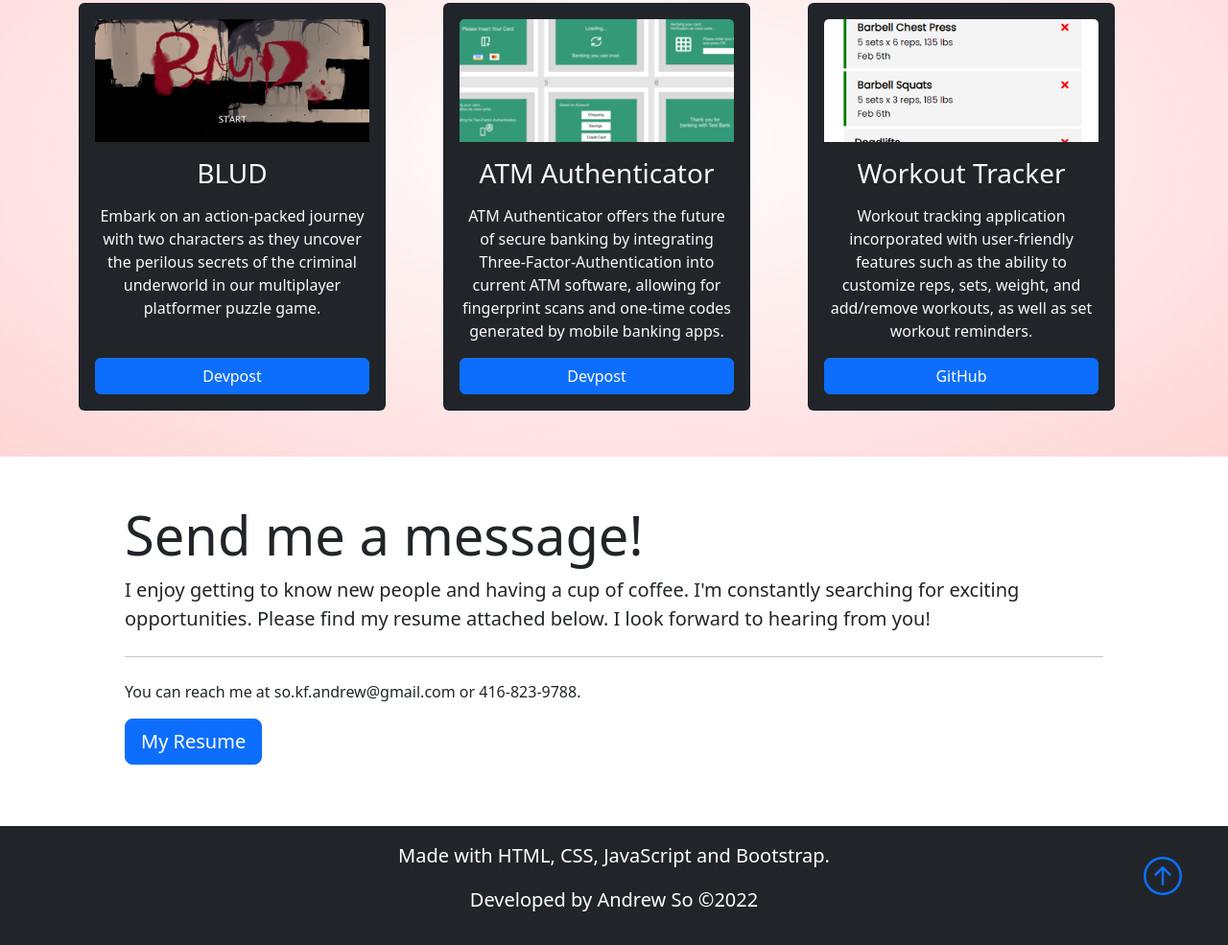
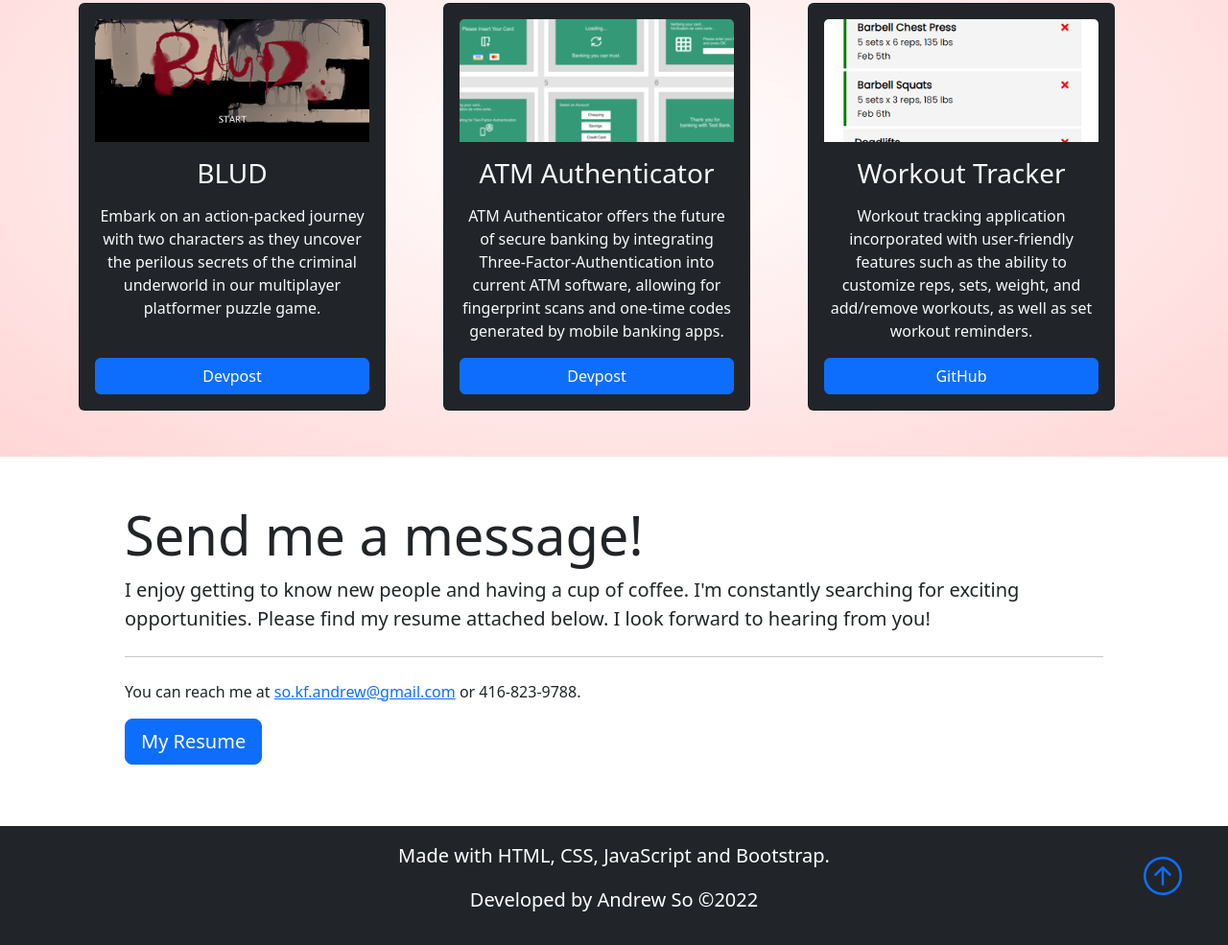
Before and after one commit to sillycelery/sillycelery.github.io, a website: page index.html in a window 1280 px wide. Shown: the part 1172-2157 px from the top of the page at 96% size. Drawn offline with nearby package versions, Linux system fonts and the light colour scheme.

Commit message:
Initial commit

```diff
--- a/index.html
+++ b/index.html
@@ -165,7 +165,7 @@
                 Please find my resume attached below. I look forward to hearing from you!
             </p>
             <hr class="my-4">
-            <p>You can reach me at so.kf.andrew@gmail.com or 416-823-9788.</p>
+            <p>You can reach me at <a href="mailto: so.kf.andrew@gmail.com">so.kf.andrew@gmail.com</a> or 416-823-9788.</p>
             <p class="lead">
                 <a target="_blank" href="resume.pdf" class="btn btn-primary btn-lg">My Resume</a>
             </p>
```
